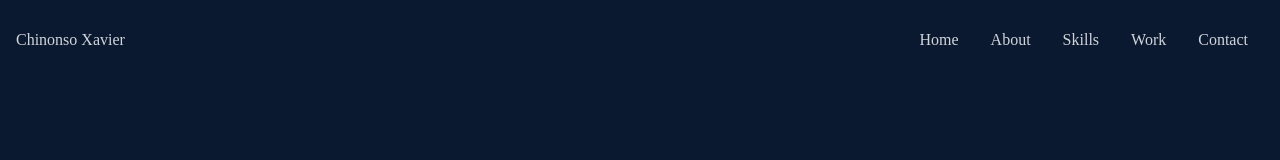
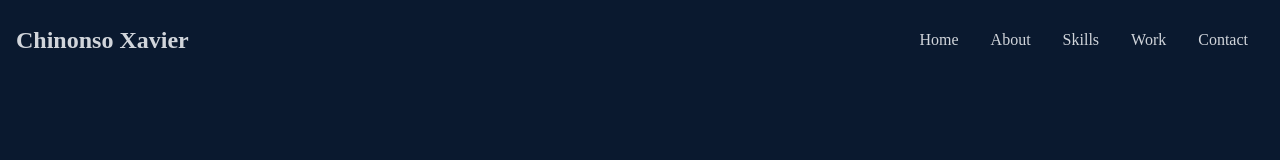
Before and after one commit to chinonsoxavier/portfolio, a React (Create React App) app: page / in a window 1280 px wide. Shown: the top 160 px of the page. Built offline with nearby package versions, Linux system fonts and the light colour scheme.

Commit message:
updated aai

```diff
--- a/src/components/Navbar.jsx
+++ b/src/components/Navbar.jsx
@@ -18,7 +18,7 @@ const Navbar = () => {
 
   return (
     <div className="fixed w-full h-[80px] flex justify-between items-center px-4 bg-[#0a192f] text-gray-300">
-      <div>
+      <div className='text-[rgb(22, 242, 179)] font-semibold text-2xl' >
         Chinonso Xavier
         {/* <img src={Logo} alt='Logo Image' style={{ width: '200px' }} /> */}
       </div>
--- a/src/data/data.js
+++ b/src/data/data.js
@@ -2,7 +2,7 @@ import Netflix from "../assets/projects/netflixClone.png";
 import lamaEcommerce from "../assets/projects/lamaEcommerce.png";
 import envie from "../assets/projects/envie.png";
 import Karbox from "../assets/projects/Karbox.png";
-
+import aai from '../assests/projects/aai.png';
 import airbnb from '../assets/projects/airbnb.png'
 import Project3 from "../assets/projects/Project3.png";
 import Todo from "../assets/projects/Project4.png";
@@ -59,9 +59,9 @@ export const data = [
   },
   {
     id: 7,
-    name: "To Do List",
+    name: "Aai",
     image: Todo,
-    Desc: "I have built To Do List in order to get better with Javascript. You can add tasks and remove it all together with Delete All or just one by one with a button remove. I have also implemented local storage for this project.",
+    Desc: "I built this web app in order to get better with react animations. You can see how seamless the transitioning and animtion feels when scrolling through this website",
     github: "",
     live: "",
   },
```
Also changed, not shown: src/assets/projects/aai.png (added), 1 other file (tests, documents, lock files or other folders).
